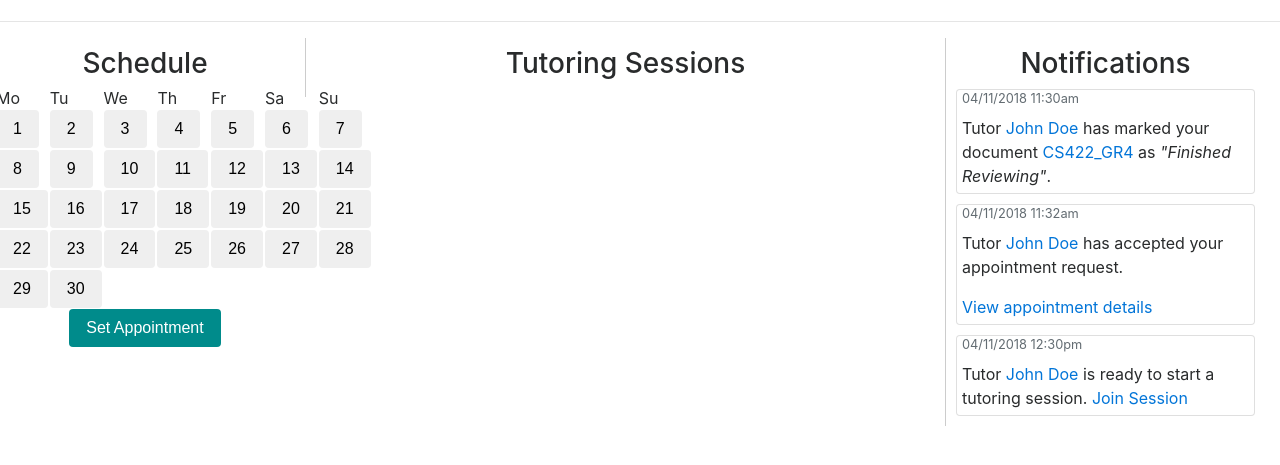
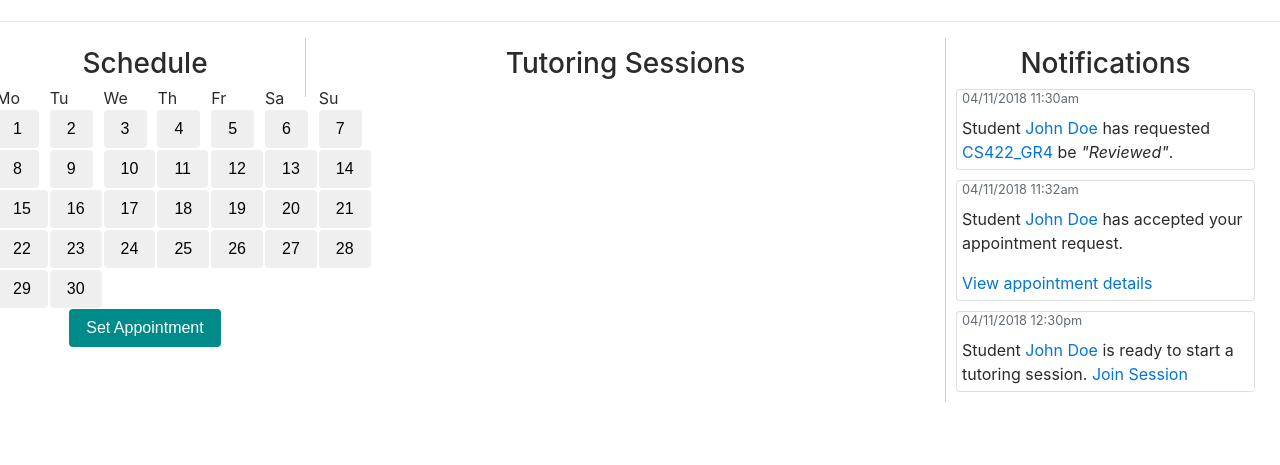
Before and after one commit to michaelwilkie/OnlineWritingCenter, a website: page tutor-index.html in a window 1280 px wide. Shown: the part 75-540 px from the top of the page. Drawn offline with nearby package versions, Linux system fonts and the light colour scheme.

Commit message:
minor text change

```diff
--- a/tutor-index.html
+++ b/tutor-index.html
@@ -121,7 +121,7 @@
 				<div class="card-body">
 					<p class="card-subtitle mb-2 text-muted"><small>04/11/2018 11:30am</small></p>
 					<p class="card-text text-left">
-						Tutor <a href="#">John Doe</a> has marked your document <a href="#">CS422_GR4</a> as <i>"Finished Reviewing"</i>.
+						Student <a href="#">John Doe</a> has requested <a href="#">CS422_GR4</a> be <i>"Reviewed"</i>.
 					</p>
 				</div>
 			</div>
@@ -129,7 +129,7 @@
 			<div class="card" style="padding: 5px;">
 				<div class="card-body">
 					<p class="card-subtitle mb-2 text-muted"><small>04/11/2018 11:32am</small></p>
-					<p class="card-text text-left">Tutor <a href="#">John Doe</a> has accepted your appointment request.</p>
+					<p class="card-text text-left">Student <a href="#">John Doe</a> has accepted your appointment request.</p>
 					<a href="#" class="card-link text-right">View appointment details</a>
 				</div>
 			</div>
@@ -138,7 +138,7 @@
 				<div class="card-body">
 					<p class="card-subtitle mb-2 text-muted"><small>04/11/2018 12:30pm</small></p>
 					<p class="card-text text-left">
-						Tutor <a href="#">John Doe</a> is ready to start a tutoring session. <a href="tutorsession.html">Join Session</a>
+						Student <a href="#">John Doe</a> is ready to start a tutoring session. <a href="tutorsession.html">Join Session</a>
 					</p>
 				</div>
 			</div>
```
